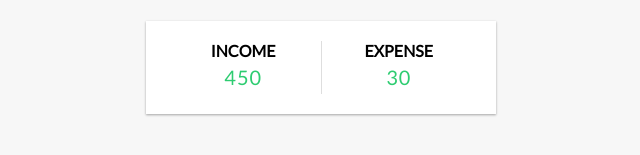
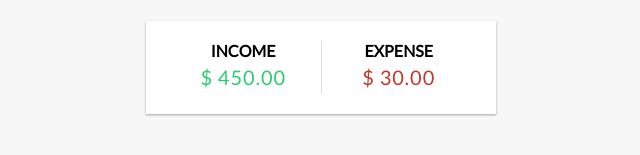
Before and after one commit to h2tomohiro/expense-tracker, a React (Create React App) app: page / in a window 1280 px wide. Shown: the part 136-291 px from the top of the page, without its empty margins (319-959 px from the left). Built offline with nearby package versions, Linux system fonts and the light colour scheme.

Commit message:
to make it work

```diff
--- a/src/components/IncomeExpenses.js
+++ b/src/components/IncomeExpenses.js
@@ -1,8 +1,25 @@
-import React, { useContext } from "react";
-import { GlobalContext } from '../context/GlobalState'
+import React, { useContext } from 'react';
+import { GlobalContext } from '../context/GlobalState';
+
+
+function moneyFormatter(num) {
+  let p = num.toFixed(2).split('.');
+  return (
+    '$ ' +
+    p[0]
+      .split('')
+      .reverse()
+      .reduce(function (acc, num, i, orig) {
+        return num === '-' ? acc : num + (i && !(i % 3) ? ',' : '') + acc;
+      }, '') +
+    '.' +
+    p[1]
+  );
+}
 
 export const IncomeExpenses = () => {
   const { transactions } = useContext(GlobalContext);
+
   const amounts = transactions.map(transaction => transaction.amount);
 
   const income = amounts
@@ -13,15 +30,16 @@ export const IncomeExpenses = () => {
     amounts.filter(item => item < 0).reduce((acc, item) => (acc += item), 0) *
     -1
   );
+
   return (
-    <div class="inc-exp-container">
+    <div className="inc-exp-container">
         <div>
           <h4>Income</h4>
-        <p class="money plus">{income}</p>
+  <p className="money plus">{moneyFormatter(income)}</p>
         </div>
         <div>
           <h4>Expense</h4>
-        <p class="money plus">{expense}</p>
+  <p className="money minus">{moneyFormatter(expense)}</p>
         </div>
       </div>
   )
```
Lines whose indentation alone changed are shown as unchanged.
